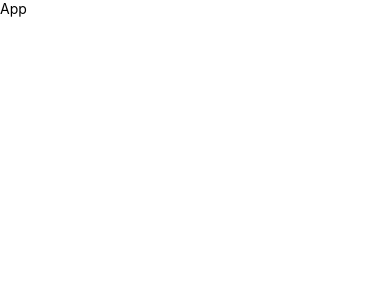
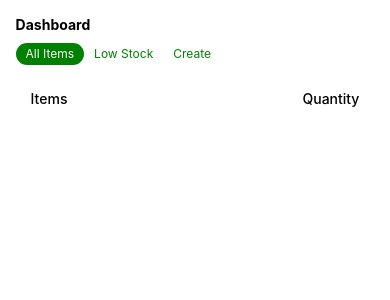
Before and after one commit to shubham2105/RefresherProject, a React Native app: screen / in a window 390 px wide. Shown: the top 300 px of the page. Built offline with nearby package versions, Linux system fonts and the light colour scheme.

Commit message:
Added Inventory Components

```diff
--- a/App.tsx
+++ b/App.tsx
@@ -1,14 +1,13 @@
-import { StyleSheet, Text, View } from 'react-native'
-import React from 'react'
+import { SafeAreaView} from 'react-native';
+import React from 'react';
+import HomeScreen from './src/screens/HomeScreen';
 
 const App = () => {
   return (
-    <View>
-      <Text>App</Text>
-    </View>
-  )
-}
+    <SafeAreaView>
+     <HomeScreen/>
+    </SafeAreaView>
+  );
+};
 
-export default App
-
-const styles = StyleSheet.create({})
+export default App;
--- /dev/null
+++ b/src/components/AllItems.jsx
@@ -0,0 +1,37 @@
+import {FlatList, StyleSheet, Text, View} from 'react-native';
+import React from 'react';
+
+const AllItems = ({data}) => {
+  return (
+    <View>
+      <View style={styles.headingContainer}>
+        <Text style={styles.headingText}>Items</Text>
+        <Text style={styles.headingText}>Quantity</Text>
+      </View>
+      <FlatList
+        data={data}
+        keyExtractor={item => item.id.toString()}
+        renderItem={({item}) => (
+          <View>
+            <Text style={styles.headingText}>Items</Text>
+            <Text style={styles.headingText}>Quantity</Text>
+          </View>
+        )}
+      />
+    </View>
+  );
+};
+
+export default AllItems;
+
+const styles = StyleSheet.create({
+  headingContainer: {
+    flexDirection: 'row',
+    justifyContent: 'space-between',
+    padding: 15,
+  },
+  headingText: {
+    fontSize: 14,
+    fontWeight: '500',
+  },
+});
--- /dev/null
+++ b/src/components/CreateScreen.jsx
@@ -0,0 +1,14 @@
+import { StyleSheet, Text, View } from 'react-native'
+import React from 'react'
+
+const CreateScreen = () => {
+  return (
+    <View>
+      <Text>CreateScreen</Text>
+    </View>
+  )
+}
+
+export default CreateScreen
+
+const styles = StyleSheet.create({})
--- /dev/null
+++ b/src/components/LowStock.jsx
@@ -0,0 +1,14 @@
+import {StyleSheet, Text, View} from 'react-native';
+import React from 'react';
+
+const LowStock = () => {
+  return (
+    <View>
+      <Text>LowStock</Text>
+    </View>
+  );
+};
+
+export default LowStock;
+
+const styles = StyleSheet.create({});
--- /dev/null
+++ b/src/screens/HomeScreen.jsx
@@ -0,0 +1,75 @@
+import { Pressable, StyleSheet, Text, View } from 'react-native';
+import React, { useState } from 'react';
+import AllItems from '../components/AllItems';
+import CreateScreen from '../components/CreateScreen';
+import LowStock from '../components/LowStock';
+
+//Dummy data
+ const data = [
+  {id:1, name: 'Wheat',stock: '5', unit: 'kg'},
+  {id:2, name: 'Maize',stock: '15', unit: 'kg'},
+  {id:3, name: 'Corn',stock: '20', unit: 'kg'},
+  {id:4, name: 'Basmati Ricw',stock: '125', unit: 'kg'},
+  {id:5, name: 'Oil',stock: '50', unit: 'litres'},
+  {id:6, name: 'Turmeric',stock: '500', unit: 'kg'},
+  {id:7, name: 'Chilli',stock: '12', unit: 'kg'},
+  {id:8, name: 'Mustard',stock: '7', unit: 'kg'},
+  {id:9, name: 'Milk',stock: '30', unit: 'litres'},
+  {id:10, name: 'Butter',stock: '1000', unit: 'grams'},
+];
+
+const HomeScreen = () => {
+  const [view, setview] = useState(0);
+  return (
+    <View style={styles.container}>
+      <Text style={styles.title}>Dashboard</Text>
+      <View  style={styles.buttonContainer}>
+        <Pressable style = {[styles.button, view === 0 ? {backgroundColor:'green'} : null]}onPress={()=>setview(0)}>
+          <Text style={[styles.btnText, view === 0 ? {color: 'white'} : null]}>All Items</Text>
+        </Pressable>
+        <Pressable style = {[styles.button, view === 1 ? {backgroundColor: 'green'} : null]} onPress={()=>setview(1)}>
+          <Text style={[styles.btnText, view === 1 ? {color: 'white'} : null]}>Low Stock</Text>
+        </Pressable>
+        <Pressable style = {[styles.button, view === 2 ? {backgroundColor: 'green'} : null]} onPress={()=>setview(2)}>
+          <Text style={[styles.btnText, view === 2 ? {color: 'white'} : null]}>Create</Text>
+        </Pressable>
+      </View>
+      {view === 0 && <AllItems/>}
+      {view === 1 && <LowStock/>}
+      {view === 2 && <CreateScreen/>}
+
+    </View>
+  );
+};
+
+export default HomeScreen;
+
+const styles = StyleSheet.create({
+  container: {
+    height: '100%',
+    width: '100%',
+    backgroundColor: '#ffffff',
+    padding: '4%',
+  },
+  title: {
+    fontSize: '20',
+    fontWeight: 'bold',
+    color: 'darkGray',
+  },
+  buttonContainer: {
+    flexDirection: 'row',
+    gap: '10',
+    marginVertical:10,
+  },
+  button:{
+    paddingVertical:3.5,
+    paddingHorizontal:10,
+    borderRadius: 50,
+    borderWidth: '0.8',
+    borderColor: 'green',
+  },
+  btnText: {
+    color: 'green',
+    fontSize:12,
+  },
+});
```
